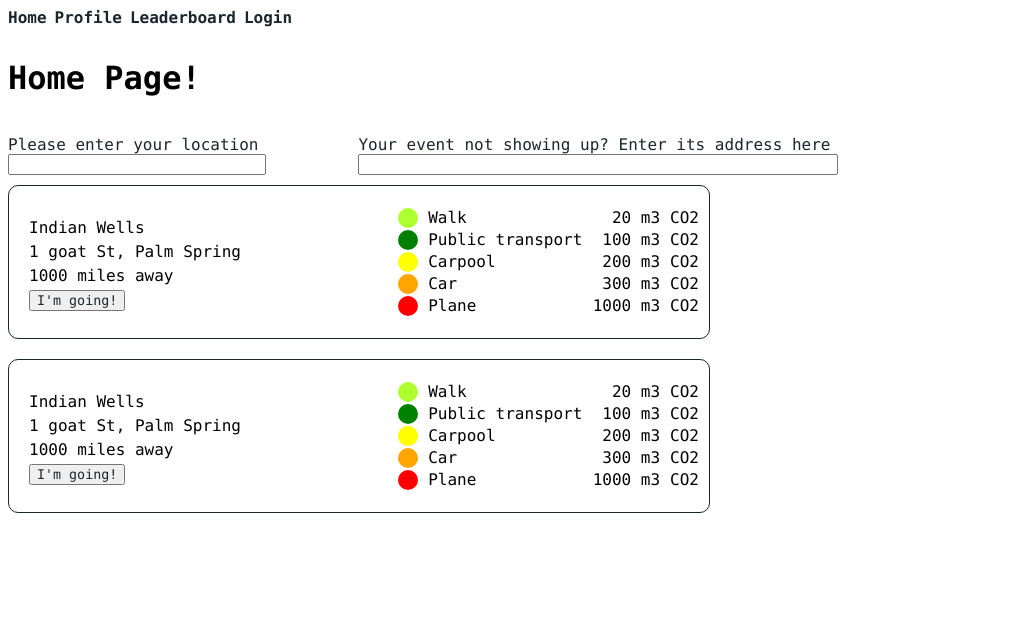
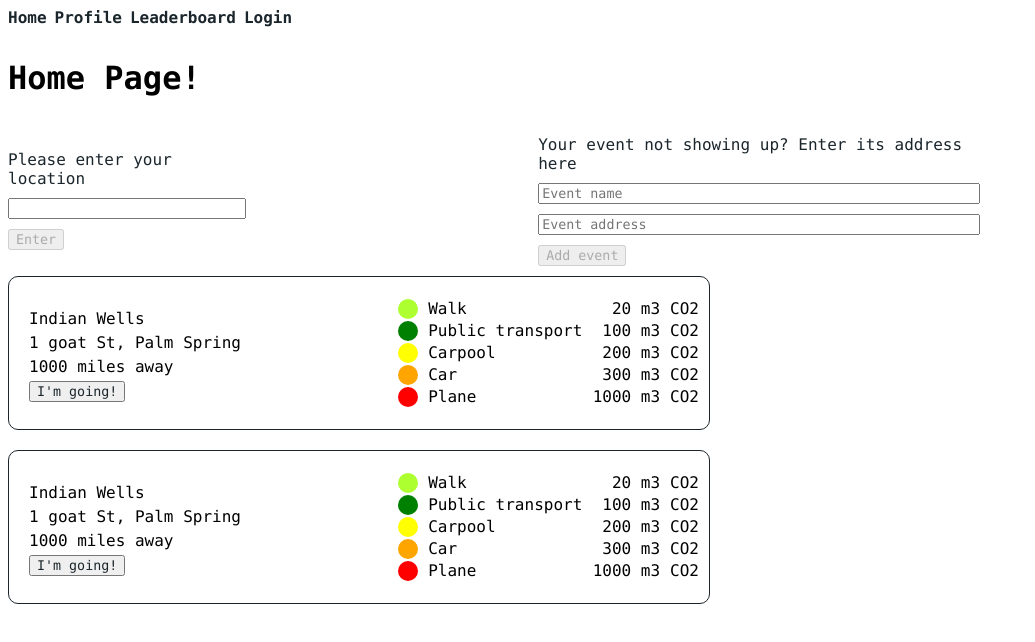
Before and after one commit to KevZ1209/HOTHX-Sportify, a React (Create React App) app in the folder client/: page / in a window 1280 px wide. Shown: the top 642 px of the page, without its empty margins (0-1035 px from the left). Built offline with nearby package versions, Linux system fonts and the light colour scheme.

Commit message:
Changes to home page

```diff
--- a/client/src/EventCard.js
+++ b/client/src/EventCard.js
@@ -3,9 +3,6 @@ import "./EventCard.css"
 
 
 function EventCard(props) {
-
-
-
     return (
     <div className="eventCardContainer">
         <div className="eventAttributesContainer">
--- a/client/src/HomePage.css
+++ b/client/src/HomePage.css
@@ -1,11 +1,23 @@
+
+.pageInput {
+    display: flex;
+    align-items: center;
+}
+
 .homeBoxElement {
     margin-bottom: 0px;
     color: var(--main-color);
     width: 100%;
+    margin-bottom: 10px;
 }
 
 .homeBox {
     margin-bottom: 10px;
     display: inline-block;
-    margin-right: 100px;
+    margin-right: 300px;
 }
+
+.textAndButton {
+    width: 100%;
+    display: inline-block;
+}
--- a/client/src/HomePage.js
+++ b/client/src/HomePage.js
@@ -6,25 +6,40 @@ import "./HomePage.css"
 
 function HomePage() {
     const [userLocation, setUserLocation] = useState("");
+    const [enteredLocation, setEnteredLocation] = useState("");
     const [closestEvents, setClosestEvents] = useState([1,2]);
 
     const [enteredEventAddress, setEnteredEventAddress] = useState("");
+    const [enteredEventName, setEnteredEventName] = useState("");
     const [enteredEvent, setEnteredEvent] = useState();
+
+    const [calculatingDistances, setCalculatingDistances] = useState(false)
 
 
     return (
     <div>
         <h1>Home Page!</h1>
-        <div>
+        <div className="pageInput">
             <div className="homeBox">
                 <p className="homeBoxElement">Please enter your location</p>
+                <div className="textAndButton">
                     <input
                         type="text"
                         id="location"
                         name="location"
-                    onChange={e => setUserLocation(e.target.value)}
+                        onChange={e => setEnteredLocation(e.target.value)}
                         className="homeBoxElement"
                     />
+                    <button
+                    onClick={e => {
+                        setUserLocation(enteredLocation)
+                        setCalculatingDistances(true)
+                    }}
+                    disabled={enteredLocation === "" || calculatingDistances}
+                    >
+                        Enter
+                    </button>
+                </div>
             </div>
             <div className="homeBox">
                 <p className="homeBoxElement">Your event not showing up? Enter its address here</p>
@@ -32,13 +47,28 @@ function HomePage() {
                     type="text"
                     id="location"
                     name="location"
+                    onChange={e => setEnteredEventName(e.target.value)}
+                    className="homeBoxElement"
+                    placeholder="Event name"
+                />
+                <input
+                    type="text"
+                    id="location"
+                    name="location"
                     onChange={e => setEnteredEventAddress(e.target.value)}
                     className="homeBoxElement"
+                    placeholder="Event address"
                 />
+                <button
+                    onClick={e => setEnteredEvent({name: enteredEventName, address: enteredEventAddress})}
+                    disabled={enteredEventName === "" || enteredEventAddress === ""}
+                >
+                    Add event
+                </button>
             </div>
         </div>
 
-        {enteredEvent && <div>hello</div>}
+        {enteredEvent && (<EventCard name={enteredEvent.name} address={enteredEvent.address} going={false}/>)}
         {closestEvents && closestEvents.map(element => {
             return (<EventCard name="Indian Wells" address="1 goat St, Palm Spring" going={false}/>)
         })}
```
Lines whose indentation alone changed are shown as unchanged.
